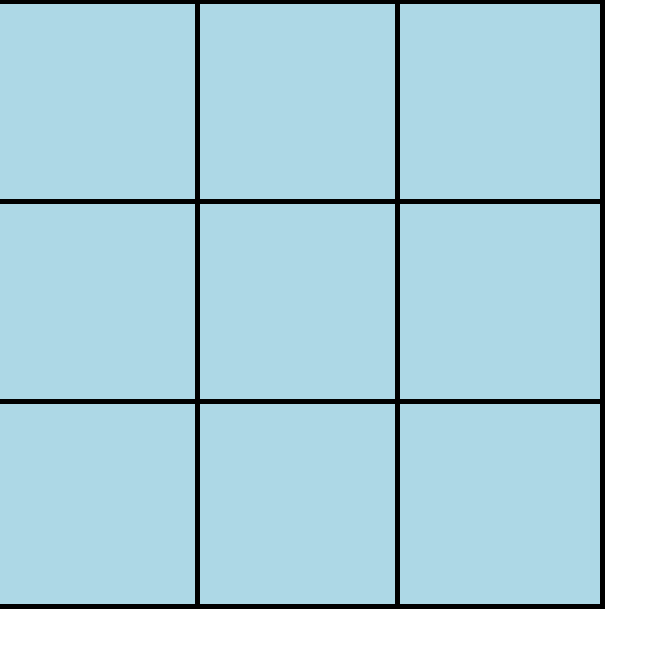
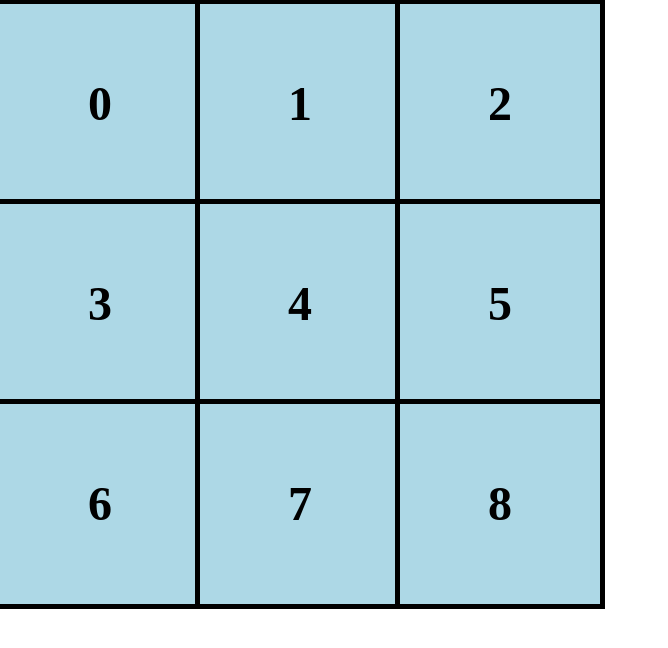
Before and after one commit to mtp13/tic-tac-toe, a plain HTML site: page index.html in a window 1280 px wide. Shown: the part 44-692 px from the top of the page, without its empty margins (0-668 px from the left). Drawn offline with Linux system fonts and the light colour scheme.

Commit message:
add data-index to each cell

```diff
--- a/index.html
+++ b/index.html
@@ -13,21 +13,21 @@
     </header>
     <main>
       <div class="row" id="row">
-        <div class="cell" id="cell"></div>
-        <div class="cell" id="cell"></div>
-        <div class="cell" id="cell"></div>
+        <div class="cell" data-index="0">0</div>
+        <div class="cell" data-index="1">1</div>
+        <div class="cell" data-index="2">2</div>
       </div>
       <div class="row" id="row">
-        <div class="cell" id="cell"></div>
-        <div class="cell" id="cell"></div>
-        <div class="cell" id="cell"></div>
+        <div class="cell" data-index="3">3</div>
+        <div class="cell" data-index="4">4</div>
+        <div class="cell" data-index="5">5</div>
       </div>
       <div class="row" id="row">
-        <div class="cell" id="cell"></div>
-        <div class="cell" id="cell"></div>
-        <div class="cell" id="cell"></div>
+        <div class="cell" data-index="6">6</div>
+        <div class="cell" data-index="7">7</div>
+        <div class="cell" data-index="8">8</div>
       </div>
     </main>
-    <source src="app.js" type="" />
+    <script src="app.js"></script>
   </body>
 </html>
```
